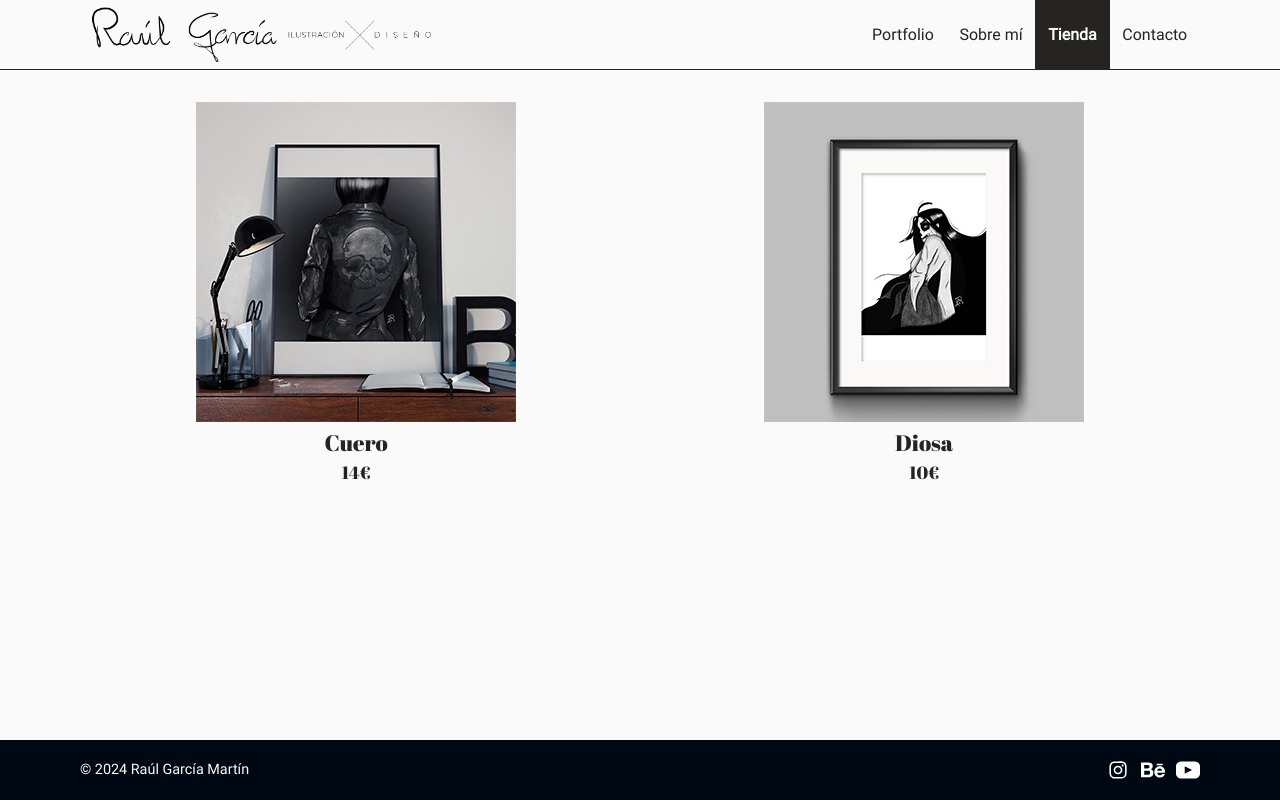
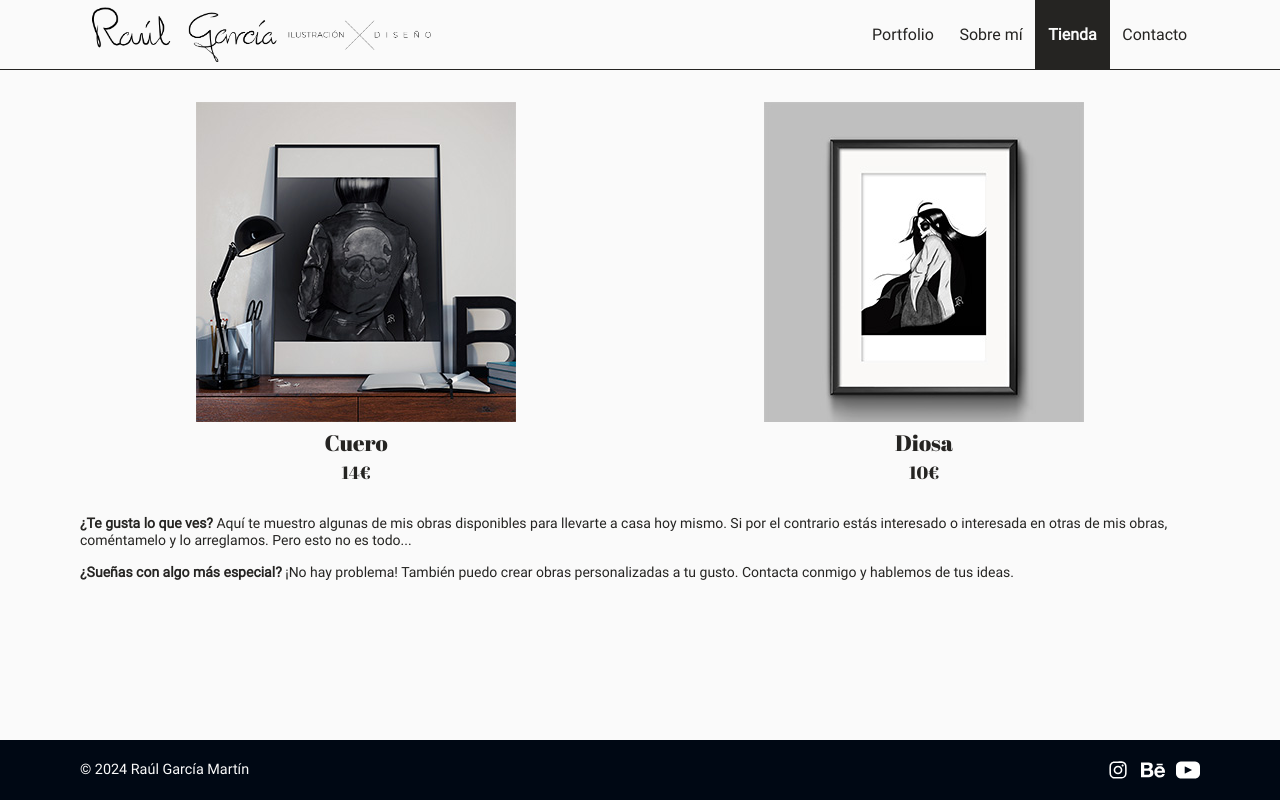
Before and after one commit to Raul-GM/portfolio, a Vue app: page /shop in a window 1280 px wide. Built offline with nearby package versions, Linux system fonts and the light colour scheme.

Commit message:
Little disclaimer in shop view

```diff
--- a/src/views/shop/ShopComponent.vue
+++ b/src/views/shop/ShopComponent.vue
@@ -16,6 +16,11 @@
             </div>
           </router-link>
         </div>
+      </div>
+      <div class="shop-info">
+        <p><b>¿Te gusta lo que ves?</b> Aquí te muestro algunas de mis obras disponibles para llevarte a casa hoy mismo. Si por el contrario estás interesado o interesada en otras de mis obras, coméntamelo y lo arreglamos. Pero esto no es todo...</p>
+        <p><b>¿Sueñas con algo más especial?</b> ¡No hay problema! También puedo crear obras personalizadas a tu gusto. Contacta conmigo y hablemos de tus ideas.</p>
+
       </div>
     </div>
     <FooterComponent />
@@ -42,6 +47,7 @@ export default {
   display: grid;
   grid-template-columns: repeat(auto-fit, minmax(320px, 1fr));
   gap: 1rem;
+  padding-bottom: 2rem;;
 }
 .shop-card-info {
   display: flex;
```
